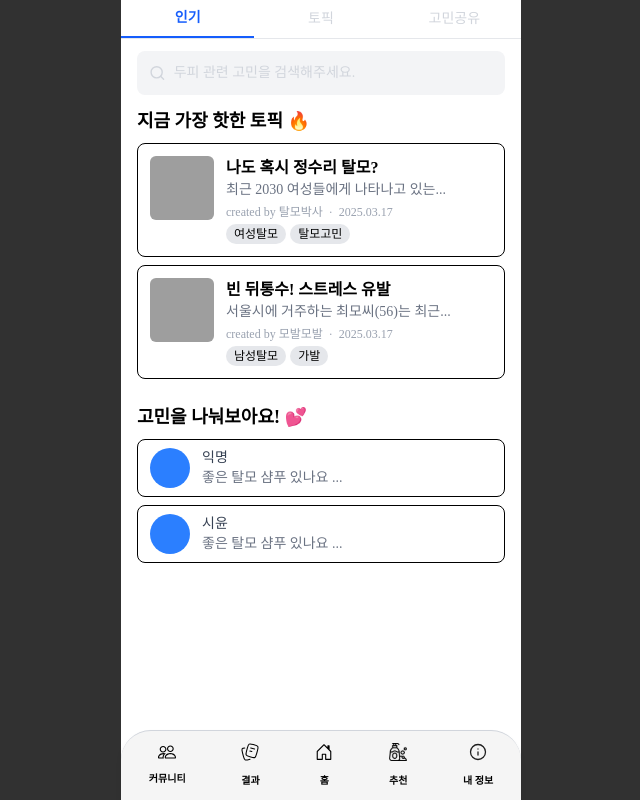
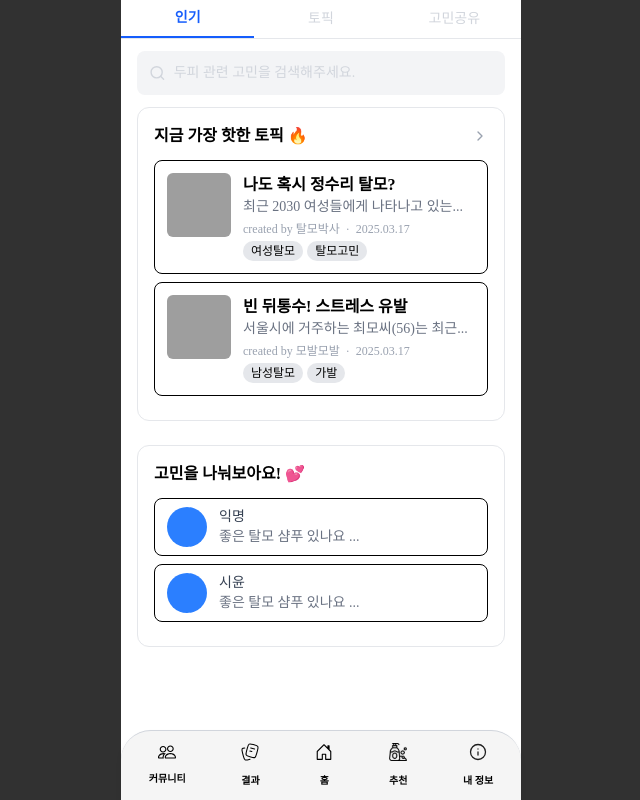
Before and after one commit to SmartBrush/Frontend, a React (Vite) app: page /community in a window 1280 px wide. Shown: the whole page, without its empty margins (319-959 px from the left). Built offline with nearby package versions, Linux system fonts and the light colour scheme; grey boxes are pictures that could not be loaded.

Commit message:
✨ [Feat] 인기, 고민 부분 구현현

```diff
--- a/src/components/Community/HotTopicsSection.tsx
+++ b/src/components/Community/HotTopicsSection.tsx
@@ -1,4 +1,5 @@
 import HotTopicCard from "./HotTopicCard";
+import { FiChevronRight } from "react-icons/fi"; // 아이콘용
 
 const HotTopicsSection = () => {
   const data = [
@@ -22,10 +23,20 @@ const HotTopicsSection = () => {
 
   return (
     <section className="px-4 mb-6">
-      <h2 className="text-lg font-semibold mb-2">지금 가장 핫한 토픽 🔥</h2>
-      {data.map((item, idx) => (
-        <HotTopicCard key={idx} {...item} />
-      ))}
+      <div className="bg-white border border-gray-200 rounded-xl p-4">
+        {/* 상단 제목 + 화살표 */}
+        <div className="flex items-center justify-between mb-3">
+          <h2 className="text-base font-semibold">지금 가장 핫한 토픽 🔥</h2>
+          <FiChevronRight className="text-gray-400" />
+        </div>
+
+        {/* 핫 토픽 카드들 */}
+        <div className="space-y-3">
+          {data.map((item, idx) => (
+            <HotTopicCard key={idx} {...item} />
+          ))}
+        </div>
+      </div>
     </section>
   );
 };
--- a/src/components/Community/SharedConcernsSection.tsx
+++ b/src/components/Community/SharedConcernsSection.tsx
@@ -8,10 +8,14 @@ const SharedConcernsSection = () => {
 
   return (
     <section className="px-4">
-      <h2 className="text-lg font-semibold mb-2">고민을 나눠보아요! 💕</h2>
-      {concerns.map((item, idx) => (
-        <ConcernCard key={idx} {...item} />
-      ))}
+      <div className="bg-white border border-gray-200 rounded-xl p-4">
+        <h2 className="text-base font-semibold mb-3">고민을 나눠보아요! 💕</h2>
+        <div className="space-y-3">
+          {concerns.map((item, idx) => (
+            <ConcernCard key={idx} {...item} />
+          ))}
+        </div>
+      </div>
     </section>
   );
 };
```
